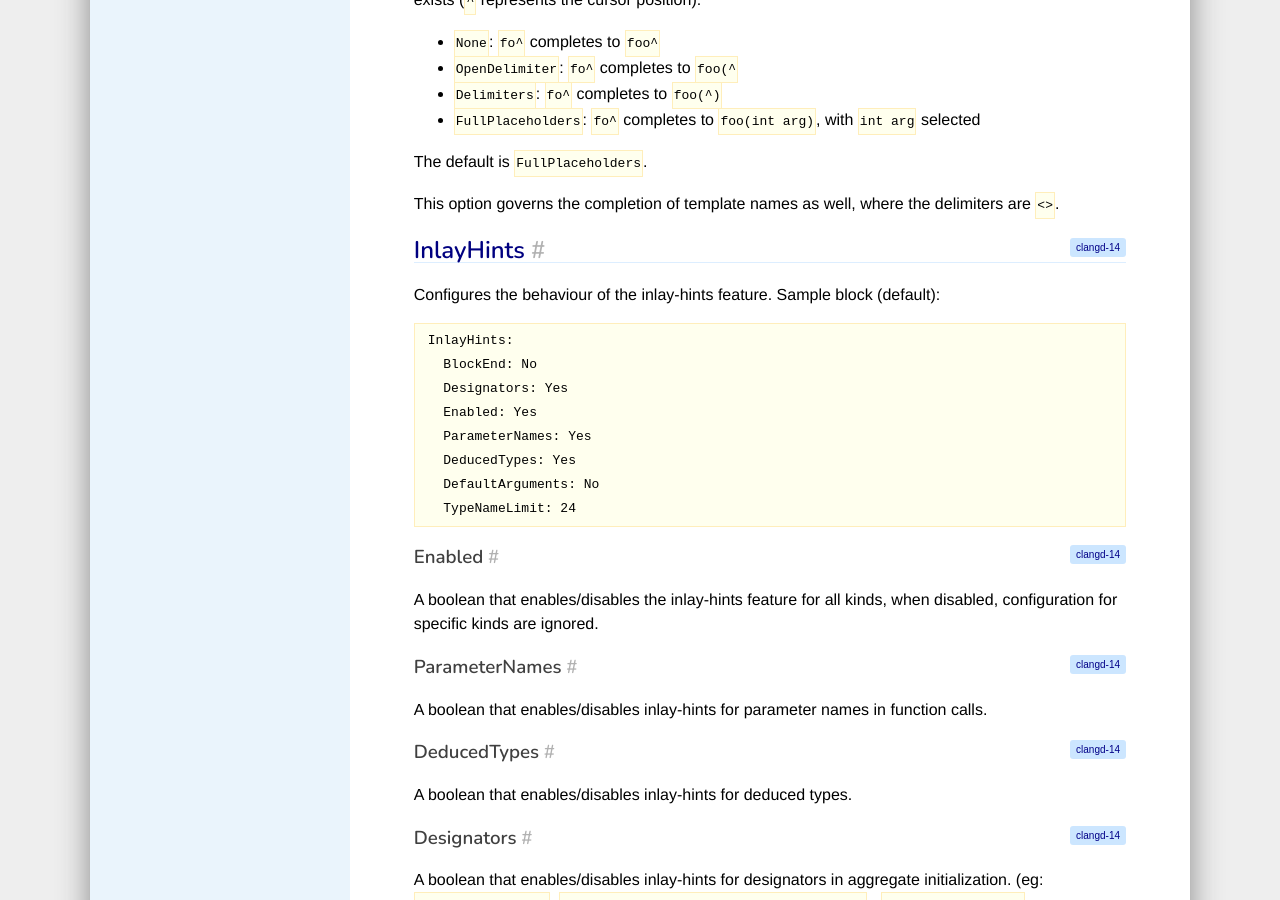
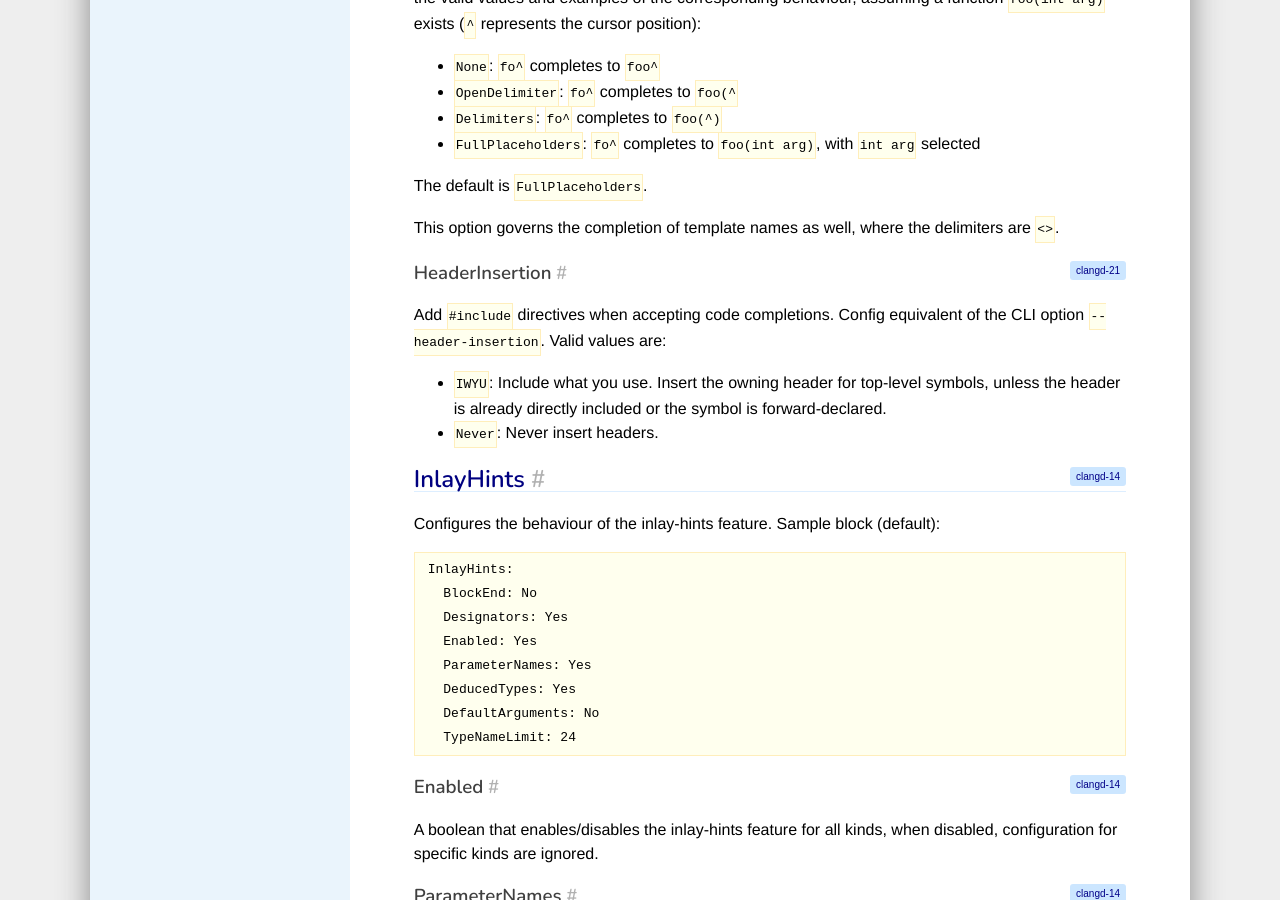
Before and after one commit to llvm/clangd-www, a Jekyll site: the page built from config.md, in a window 1280 px wide and 900 px high, scrolled down 8737 px. Built offline with Jekyll 4.4.1, drawn with Linux system fonts in a browser that asks for light colours; our own code applies the rules of GitHub Pages for plain Markdown files.

Commit message:
Add `HeaderInsertion` config

```diff
--- a/config.md
+++ b/config.md
@@ -394,6 +394,16 @@ The default is `FullPlaceholders`.
 This option governs the completion of template names as well, where
 the delimiters are `<>`.
 
+### HeaderInsertion
+{:.v21}
+
+Add `#include` directives when accepting code completions. Config
+equivalent of the CLI option `--header-insertion`. Valid values are:
+- `IWYU`: Include what you use. Insert the owning header for top-level
+    symbols, unless the header is already directly included or the
+    symbol is forward-declared.
+- `Never`: Never insert headers.
+
 ## InlayHints
 {:.v14}
 
```
